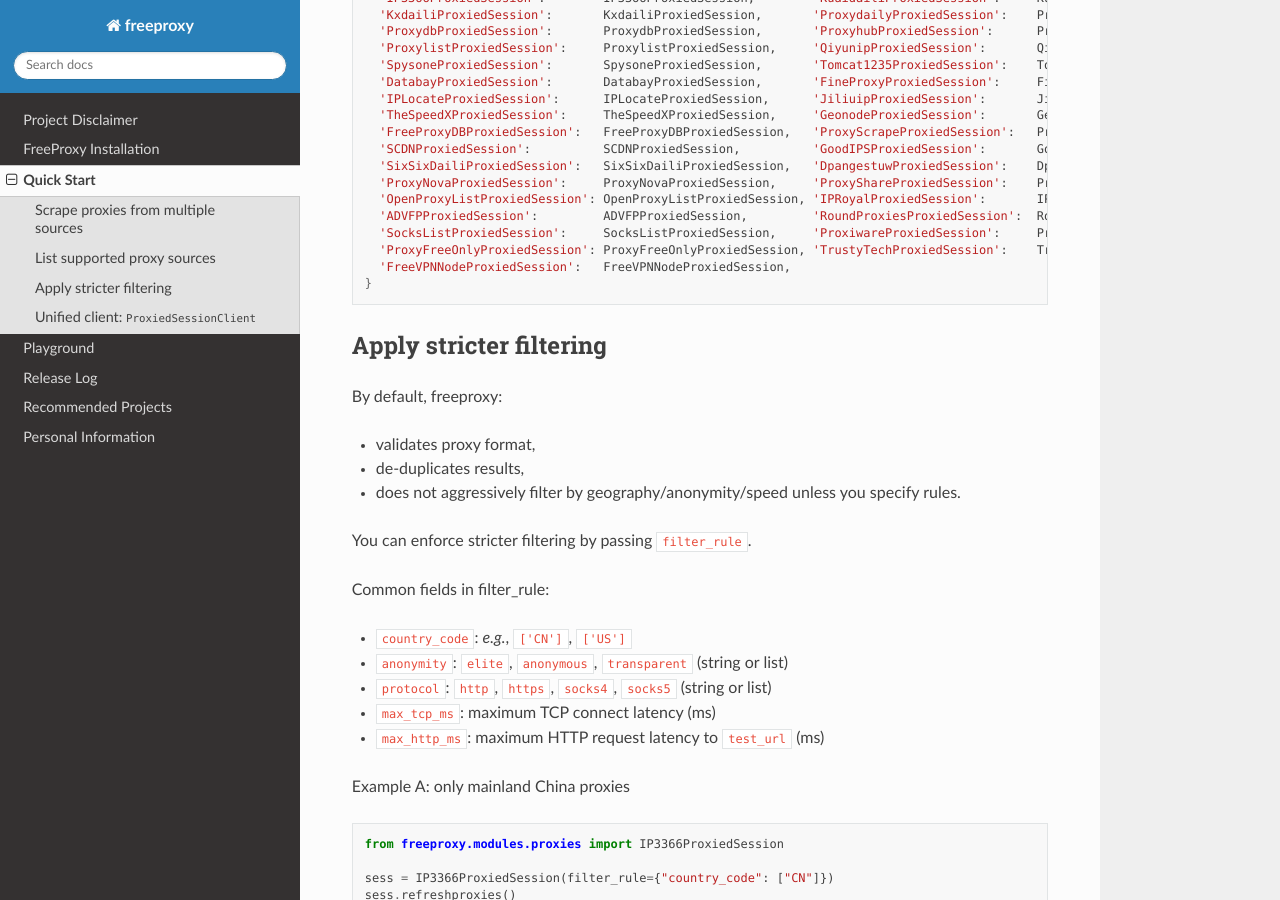
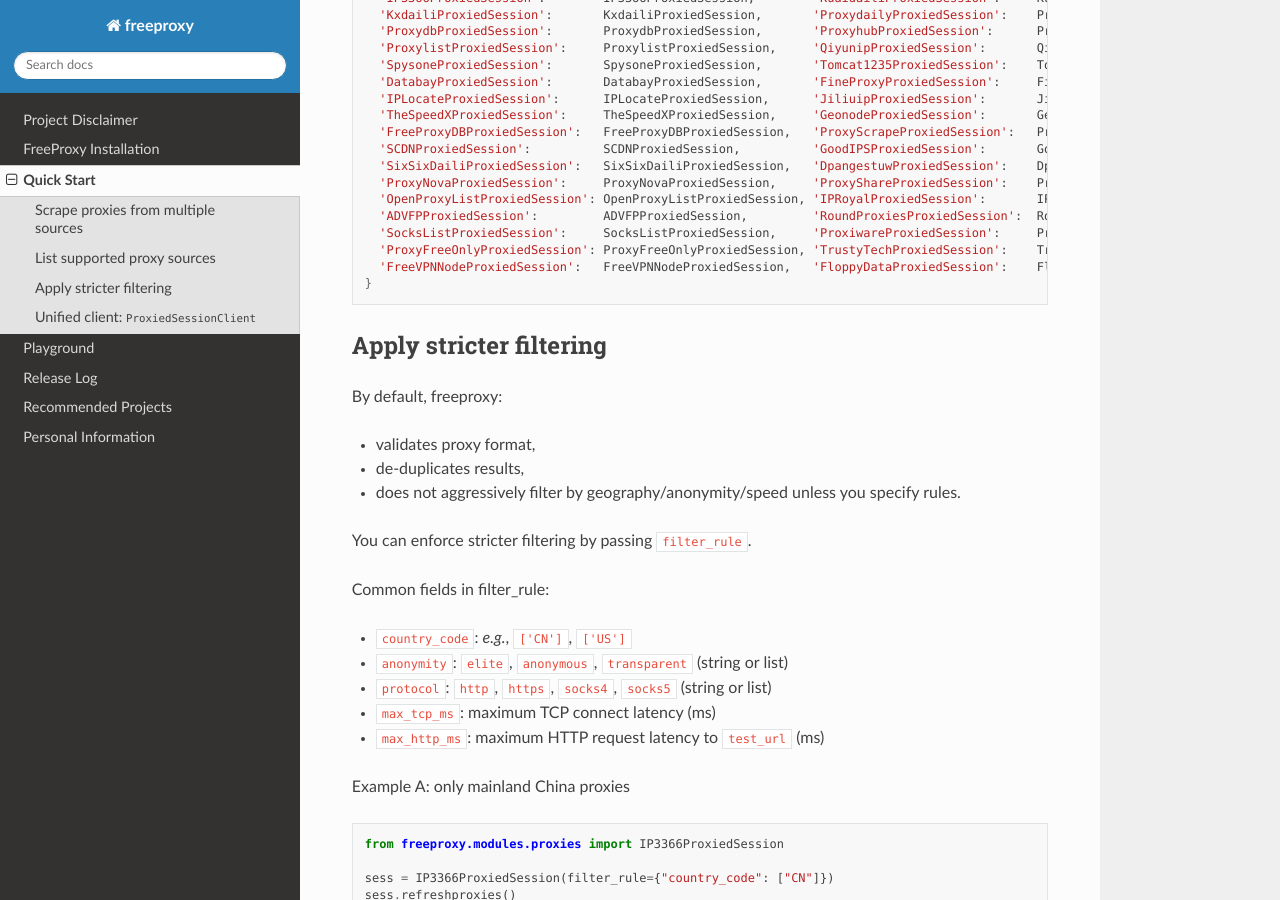
Before and after one commit to CharlesPikachu/freeproxy, a Sphinx documentation site: the page built from docs/Quickstart.md, in a window 1280 px wide and 900 px high, scrolled down 2592 px. Built offline with Sphinx 7.4.7 and the Read the Docs theme 3.1.0, drawn with Linux system fonts in a browser that asks for light colours.

Commit message:
update docs

````diff
--- a/docs/Quickstart.md
+++ b/docs/Quickstart.md
@@ -150,7 +150,7 @@
   'ADVFPProxiedSession':         ADVFPProxiedSession,         'RoundProxiesProxiedSession':  RoundProxiesProxiedSession,
   'SocksListProxiedSession':     SocksListProxiedSession,     'ProxiwareProxiedSession':     ProxiwareProxiedSession,
   'ProxyFreeOnlyProxiedSession': ProxyFreeOnlyProxiedSession, 'TrustyTechProxiedSession':    TrustyTechProxiedSession,
-  'FreeVPNNodeProxiedSession':   FreeVPNNodeProxiedSession,
+  'FreeVPNNodeProxiedSession':   FreeVPNNodeProxiedSession,   'FloppyDataProxiedSession':    FloppyDataProxiedSession,
 }
 ```
 
````
Also changed, not shown: README.md (+2 -1 lines).
